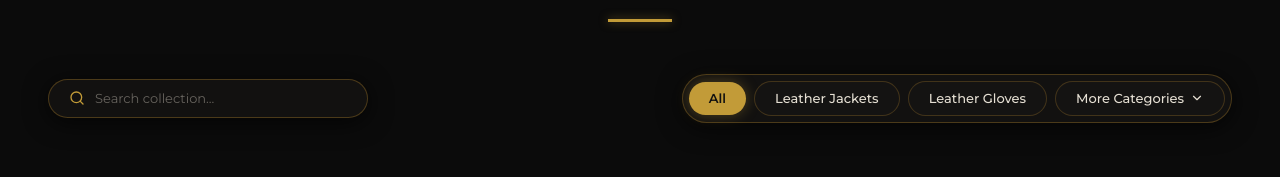
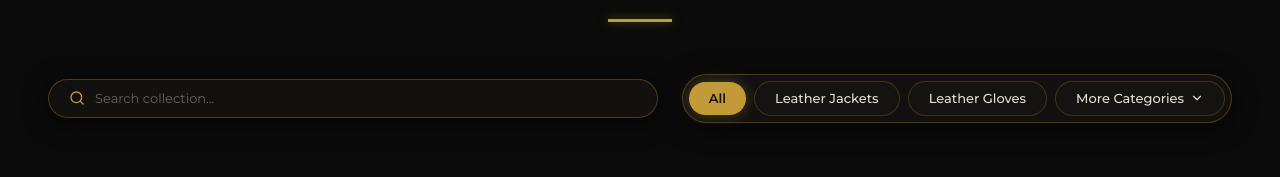
Before and after one commit to devdevcipator-arch/The-spartan-Leather, a Next.js app: page /shop in a window 1280 px wide. Shown: the part 204-381 px from the top of the page. Built offline with nearby package versions, Linux system fonts and the light colour scheme.

Commit message:
feat(shop): stretch search bar across to categories section

```diff
--- a/src/app/shop/page.tsx
+++ b/src/app/shop/page.tsx
@@ -169,11 +169,11 @@ export default function ShopPage() {
             <div className="w-14 sm:w-16 h-[2.5px] bg-[#C29B38] mx-auto mt-3.5 shadow-[0_0_10px_rgba(194,155,56,0.5)]" />
           </div>
 
-          {/* Filter Pills Enclosure & Search Bar Container (Search Bar on Left, Categories on Right) */}
-          <div className="flex flex-col md:flex-row items-stretch md:items-center justify-between gap-4 mb-10 sm:mb-14 w-full max-w-full relative z-30">
-            {/* Matching Search Capsule (Left side) */}
-            <div className="w-full md:w-auto flex justify-start min-w-0 max-w-full">
-              <div className="relative flex items-center rounded-full border border-[#7A5C22]/55 bg-[#121110] px-4 sm:px-5 py-2 sm:py-2.5 shadow-[0_4px_25px_rgba(0,0,0,0.7)] w-full md:w-64 lg:w-72 xl:w-80 max-w-full">
+          {/* Filter Pills Enclosure & Search Bar Container (Search Bar stretched to Categories) */}
+          <div className="flex flex-col md:flex-row items-stretch md:items-center justify-between gap-4 sm:gap-6 mb-10 sm:mb-14 w-full max-w-full relative z-30">
+            {/* Matching Search Capsule (Stretched Left side) */}
+            <div className="w-full md:flex-1 flex justify-start min-w-0">
+              <div className="relative flex items-center rounded-full border border-[#7A5C22]/55 bg-[#121110] px-4 sm:px-5 py-2 sm:py-2.5 shadow-[0_4px_25px_rgba(0,0,0,0.7)] w-full max-w-full">
                 <Search className="w-4 h-4 text-[#C29B38] flex-shrink-0 mr-2.5" />
                 <input
                   type="text"
@@ -195,7 +195,7 @@ export default function ShopPage() {
             </div>
 
             {/* 3 Displayed Categories + More Categories Dropdown Capsule (Right side) */}
-            <div className="w-full md:w-auto flex justify-start md:justify-end py-1 relative z-30 overflow-visible">
+            <div className="w-full md:w-auto flex-shrink-0 flex justify-start md:justify-end py-1 relative z-30 overflow-visible">
               <div className="inline-flex items-center gap-1.5 sm:gap-2 rounded-full border border-[#7A5C22]/55 bg-[#121110] p-1.5 shadow-[0_4px_25px_rgba(0,0,0,0.7)] max-w-full overflow-visible">
                 {/* 3 Displayed Category Pills */}
                 {displayedCategories.map((category) => {
```
